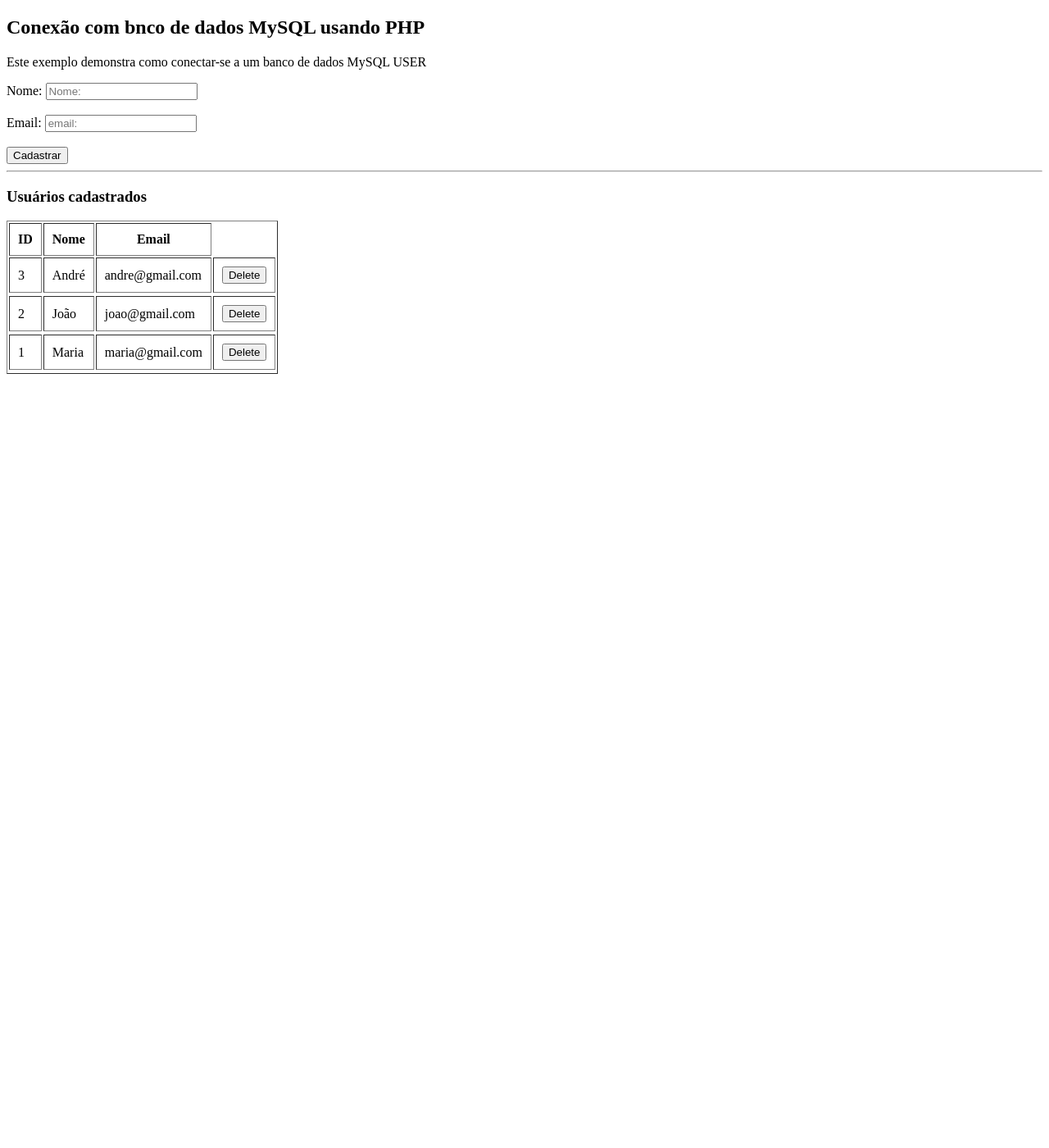
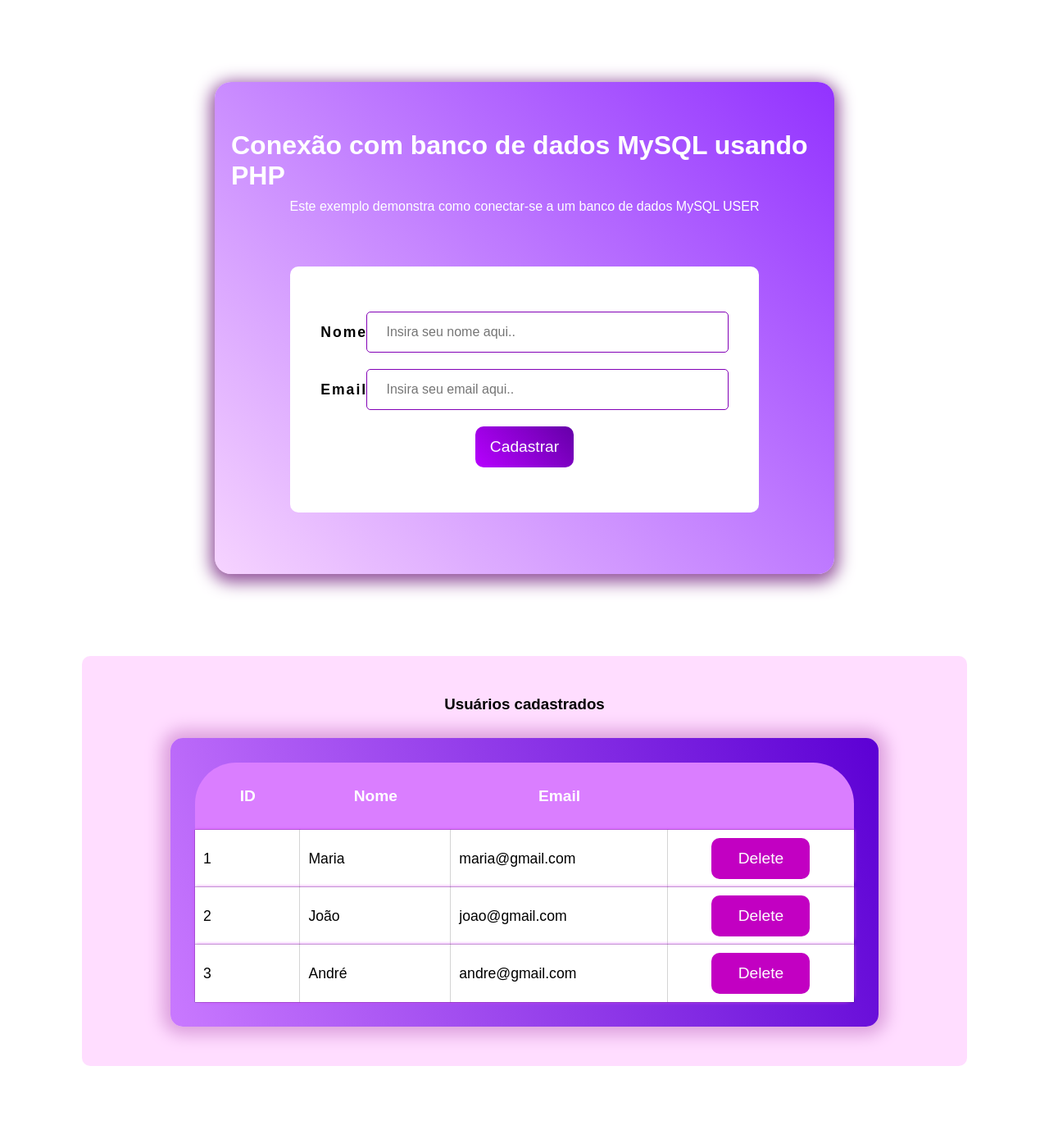
Before and after one commit to Otajk/1009, a PHP site: page / in a window 1280 px wide. Shown: the whole page at 82% size. Before the commit the page ends 456 px from the top, so only its background shows below. Run offline with PHP 8.4, Linux system fonts and the light colour scheme; data comes from the database, SQL or seed files in the repository.

Commit message:
COMMIT 2 25/09

```diff
--- a/cadastro_simples/excluir.php
+++ b/cadastro_simples/excluir.php
@@ -1,8 +1,26 @@
 <?php
-if($_SERVER["REQUEST_METHOD"] === "POST"){
-    $id = mysqli_insert_id($conexao);
-    $delete = "DELETE FROM usuarios WHERE id=$id";
-    $conexao-> query($delete);
+include 'conexao.php';
+
+if($_SERVER["REQUEST_METHOD"] === "POST" && isset($_POST['id'])){
+
+
+    $id = intval($_POST['id']);
+    $sql = "DELETE FROM usuarios WHERE id = $id";
+    $conexao-> query($sql);
+
+    $conexao-> query("SET @count = 0");
+
+    $conexao-> query("UPDATE usuarios SET id = @count := @count + 1");
+
+    $conexao-> query("ALTER TABLE usuarios AUTO_INCREMENT = 1");
+
+
+
+    header("Location: index.php");
+    exit;
+
+
+
 
 }
 ?>
--- a/cadastro_simples/index.php
+++ b/cadastro_simples/index.php
@@ -11,49 +11,65 @@
     <title>Document</title>
 </head>
 <body>
-    <h2>Conexão com bnco de dados MySQL usando PHP</h2>
+    <div id="container">
+    <div id='title'>
+    <h2>Conexão com banco de dados MySQL usando PHP</h2>
     <p>Este exemplo demonstra como conectar-se a um banco de dados MySQL USER</p>
-    <form action="salvar.php" method="post">
+    </div>
+    <form action="salvar.php" method="post" id='formulario'>
+        <div>
         <label for="nome">Nome: </label>
-        <input type="text" name="nome" placeholder="Nome: " required><br><br>
+        <input type="text" name="nome" placeholder="Insira seu nome aqui.. " required><br><br>
+        </div><div>
         <label for="email">Email: </label>
-        <input type="text" name="email" placeholder="email: " required><br><br>
-
+        <input type="email" name="email" placeholder="Insira seu email aqui.. " required><br><br>
+        </div>
         <button type="submit">Cadastrar</button>
 
     </form>
+    </div>
+    <div id="registros">
 
-
-    <hr>
     <h3>Usuários cadastrados</h3>
-    <table border="1" cellpadding="10">
+    <table cellspacing="0">
         <thead>
             <tr>
                 <th>ID</th>
                 <th>Nome</th>
                 <th>Email</th>
+                <th></th>
             </tr>
         </thead>
-
+    <tbody>
 
         <?php
-            $sql = "SELECT * FROM usuarios ORDER BY id DESC";
+            $sql = "SELECT * FROM usuarios ORDER BY id ASC";
             $resultado = $conexao-> query($sql);
 
+        if(!empty($resultado)){
             while($row = $resultado->fetch_assoc()){
-                echo "<tr>
-                <td id='id'>{$row['id']}</td>
+                echo "<tr class='results'>
+                <td>{$row['id']}</td>
                 <td>{$row['nome']}</td>
                 <td>{$row['email']}</td>
-                <td><form method='POST' action='index.php'><button type='submit' class='butao'>Delete</button></td>
+                <td>
+                <form method='POST' action='excluir.php' id='form'>
+                <input type='hidden' value='{$row['id']}' id='id' name='id'>
+                <button type='submit' class='butao'>Delete</button>
+                </form>
+                </td>
 
                 <tr>";
 
 
+            }}else if(empty($resultado->fetch_assoc())){
+                echo "<tr class='results'><td colspan='4'>Sem informações aqui</td></tr>";
             }
 
         ?>
 
+</tbody>
 </table>
+</div>
 </body>
 </html>
--- a/cadastro_simples/style.css
+++ b/cadastro_simples/style.css
@@ -0,0 +1,191 @@
+*{
+    margin: 0;
+    padding: 0;
+    box-sizing: border-box;
+    font-family: Arial, Helvetica, sans-serif;
+    transition: all 0.3s;
+}
+
+body{
+    width: 100vw;
+    min-height: 100vh;
+    max-height: max-content;
+    padding: 100px;
+    display: flex;
+    flex-direction: column;
+    align-items: center;
+    justify-content: center;
+    gap: 100px;
+    overflow-x: hidden;
+}
+
+#container{
+    width: 70%;
+    min-height: 600px;
+    box-shadow: 0px 5px 20px 5px  rgb(146, 82, 155);
+    border-radius: 20px;
+    display: flex;
+    justify-content: center;
+    color: white;
+    gap: 5rem;
+    align-items: center;
+    flex-direction: column;
+    background: linear-gradient(45deg, rgba(239, 176, 255, 0.548), rgb(146, 50, 255));
+
+    padding: 20px;
+}
+#title{
+    display: flex;
+    justify-content: center;
+    align-items: center;
+    flex-direction: column;
+    height: 70px;
+    gap: 10px;
+
+}
+#title > h2{
+    font-size: 2rem;
+}
+#title > p{
+    font-size: 1rem;
+    font-weight: 100;
+}
+#formulario{
+    display: flex;
+    justify-content: center;
+    align-items: center;
+    width: 80%;
+    height: 300px;
+    color: black;
+    padding: 10px;
+    flex-direction: column;
+    gap: 20px;
+    background-color: rgb(255, 255, 255);
+    border-radius: 10px;
+
+
+}
+form > div{
+    display: flex;
+    width: 100%;
+    height: 50px;
+    font-weight: bold;
+    font-size: 1.1rem;
+    align-items: center;
+    justify-content: center;
+
+    letter-spacing: 2px;
+
+}
+label{
+    width: 10%;
+}
+input{
+    width: 80%;
+    height: 100%;
+    border: solid 1.5px rgb(130, 0, 182);
+    padding: 0rem 1.5rem;
+    border-radius: 5px;
+    font-size: 1rem;
+    font-weight: 400;
+    &:focus{
+        outline: none;
+        border: solid 1.6px rgb(17, 0, 255);
+    }
+
+}
+#formulario > button{
+    width: 120px;
+    height: 50px;
+    border: 0;
+    border-radius: 10px;
+    cursor: pointer;
+    color: white;
+    background: linear-gradient(45deg, rgb(183, 1, 255), rgb(101, 0, 168));
+    background-size: 100%;
+    font-size: 1.2rem;
+    &:hover{
+        background-size: 200%;
+    }
+}
+
+#registros{
+    display: flex;
+    flex-direction: column;
+    align-items: center;
+    justify-content: center;
+    min-height: 500px;
+    gap: 30px;
+    border-radius: 10px;
+    background-color: rgba(255, 177, 255, 0.438);
+    width: 100%;
+
+}
+table{
+    background: linear-gradient(70deg, rgb(201, 121, 255), rgb(92, 0, 212));
+    width: 80%;
+    border-radius: 15px;
+    padding: 30px;
+    color: white;
+
+    border: 0;
+    box-shadow: 0 0 20px 10px plum;
+    height: max-content;
+
+}
+tr > th{
+    font-size: 1.2rem;
+    background-color: rgb(218, 126, 255);
+    border: 0;
+
+
+}
+.results{
+    border: 0;
+    box-shadow: 0 0 4px 0px rgb(213, 73, 255);
+    border-bottom-left-radius: 10px;
+    border-bottom-right-radius: 10px;
+}
+tr > th:nth-of-type(1){
+    border-top-left-radius: 50px;
+}
+tr > th:nth-of-type(4){
+border-top-right-radius: 50px;
+}
+thead{
+    border-radius: 20px;
+
+    overflow: hidden;
+
+}
+th{
+    padding: 30px;
+}
+td{
+    box-shadow: 0 0 1px 0px black;
+    padding: 10px;
+    background-color: white;
+    color: black;
+    font-size: 1.1rem;
+
+}
+
+#form{
+    display: flex;
+    justify-content: center;
+    align-items: center;
+
+}
+.butao{
+
+    width: 120px;
+    height: 50px;
+    border: 0;
+    font-size: 1.2rem;
+    cursor: pointer;
+    border-radius: 10px;    color: white;
+    background-color: rgb(194, 0, 194);
+    &:hover{
+        background-color: rgb(255, 122, 255);
+    }
+}
```
Also changed, not shown: cadastro_simples/salvar.php (line endings or trailing spaces).
